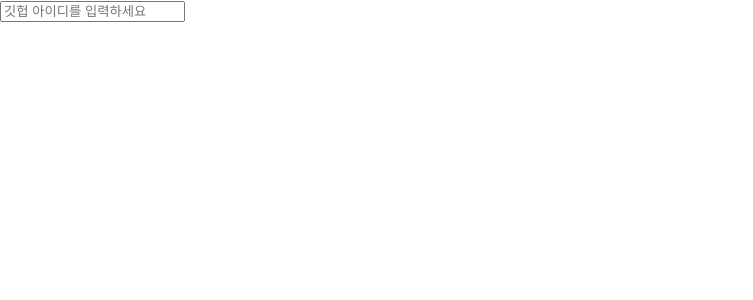
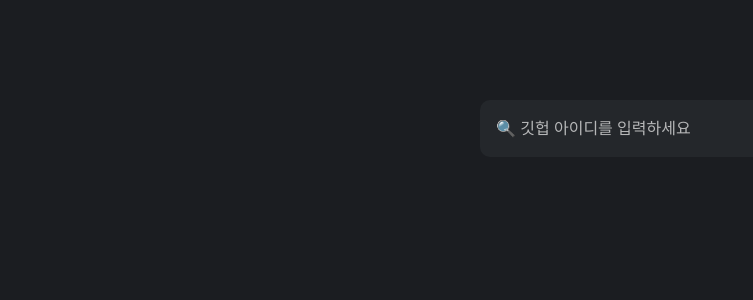
Before and after one commit to tjdud0123/SOPT_Web, a React (Create React App) app in the folder 실습/3rd-seminar-react-project/: page / in a window 1280 px wide. Shown: the top 300 px of the page, without its empty margins (0-753 px from the left). Built offline with nearby package versions, Linux system fonts and the light colour scheme.

Commit message:
scss 파일 적용

```diff
--- a/실습/3rd-seminar-react-project/src/App.css
+++ /dev/null
@@ -1,38 +0,0 @@
-.App {
-  text-align: center;
-}
-
-.App-logo {
-  height: 40vmin;
-  pointer-events: none;
-}
-
-@media (prefers-reduced-motion: no-preference) {
-  .App-logo {
-    animation: App-logo-spin infinite 20s linear;
-  }
-}
-
-.App-header {
-  background-color: #282c34;
-  min-height: 100vh;
-  display: flex;
-  flex-direction: column;
-  align-items: center;
-  justify-content: center;
-  font-size: calc(10px + 2vmin);
-  color: white;
-}
-
-.App-link {
-  color: #61dafb;
-}
-
-@keyframes App-logo-spin {
-  from {
-    transform: rotate(0deg);
-  }
-  to {
-    transform: rotate(360deg);
-  }
-}
--- a/실습/3rd-seminar-react-project/src/App.js
+++ b/실습/3rd-seminar-react-project/src/App.js
@@ -1,4 +1,4 @@
-import './App.css';
+import './App.scss';
 import React from 'react';
 import SearchInput from './components/SearchInput';
 import SearchResult from './components/SearchResult';
@@ -15,10 +15,10 @@ function App() {
   };
 
   return (
-    <>
+    <div className="search-wrapper">
       <SearchInput getUser={getUser} />
       <SearchResult user={user} />
-    </>
+    </div>
   );
 }
 
--- /dev/null
+++ b/실습/3rd-seminar-react-project/src/App.scss
@@ -0,0 +1,86 @@
+@import url('https://fonts.googleapis.com/css2?family=Poppins:wght@200;400;600&display=swap');
+
+* {
+  box-sizing: border-box;
+}
+
+body {
+  background-color: #1b1d21;
+  display: flex;
+  flex-direction: column;
+  align-items: center;
+  justify-content: center;
+  font-family: 'Poppins', sans-serif;
+  margin: 0;
+  min-height: 100vh;
+}
+
+.search-wrapper {
+  width: 800px;
+  height: 600px;
+
+  display: flex;
+  flex-direction: column;
+  align-items: center;
+}
+
+.search-input {
+  background-color: #24272b;
+  border-radius: 10px;
+  border: none;
+  color: #b6b7b8;
+  font-family: inherit;
+  font-size: 1rem;
+  padding: 1rem;
+  margin-bottom: 2rem;
+  width: 320px;
+
+  &:focus {
+    outline: none;
+  }
+
+  &::placeholder {
+    color: #b6b7b8;
+  }
+}
+
+.user-card {
+  background-color: #2c3035;
+  border-radius: 20px;
+  box-shadow: rgba(23, 25, 29, 0.3) 0 2px 20px;
+  display: flex;
+  padding: 3rem;
+  max-width: 800px;
+}
+
+.user-avatar {
+  border: 10px solid #646568;
+  border-radius: 50%;
+  height: 180px;
+  width: 180px;
+}
+
+.user-info {
+  color: #e5e6e7;
+  margin-left: 2rem;
+
+  h2 {
+    margin-top: 0;
+  }
+
+  ul {
+    display: flex;
+    justify-content: space-between;
+    list-style-type: none;
+    padding: 0;
+    max-width: 400px;
+  }
+}
+
+.user-info-list ul li {
+  display: flex;
+  align-items: center;
+  strong {
+    margin-right: 0.5rem;
+  }
+}
--- a/실습/3rd-seminar-react-project/src/components/SearchInput.js
+++ b/실습/3rd-seminar-react-project/src/components/SearchInput.js
@@ -1,5 +1,6 @@
 import React from 'react';
 import { useState } from 'react';
+import '../App.scss';
 function SearchInput({ getUser }) {
   // console.log(getUser); 함수를 넘겨받음 - 부모 컴포넌트 함수 실행
 
@@ -19,8 +20,9 @@ function SearchInput({ getUser }) {
   return (
     <form onSubmit={handleSubmit}>
       <input
+        className="search-input"
         type="text"
-        placeholder="깃헙 아이디를 입력하세요"
+        placeholder="&#128269; 깃헙 아이디를 입력하세요"
         value={input}
         onChange={handleChange}
       />
--- a/실습/3rd-seminar-react-project/src/components/SearchResult.js
+++ b/실습/3rd-seminar-react-project/src/components/SearchResult.js
@@ -1,14 +1,15 @@
 import React from 'react';
+import '../App.scss';
 
 function SearchResult({ user }) {
   return (
     user && (
-      <div>
-        <img src={user.avatar_url} alt={user.name} />
-        <div>
+      <div className="user-card">
+        <img className="user-avatar" src={user.avatar_url} alt={user.name} />
+        <div className="user-info">
           <h2>{user.name}</h2>
           <p>{user.bio}</p>
-          <ul>
+          <ul className="user-info-list">
             <li>
               <strong>Followers</strong> {user.followers}
             </li>
```
